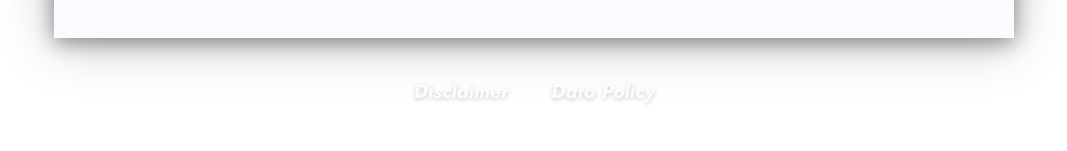
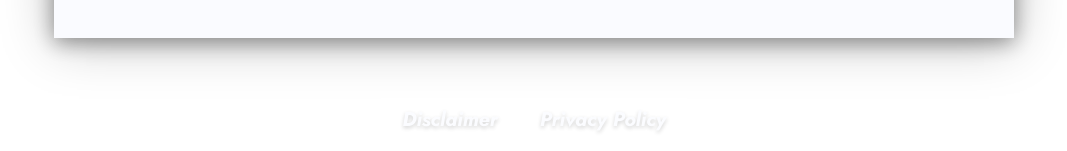
Before and after one commit to terra-utopia/terra-utopia-website, a Nuxt app: page / in a window 1280 px wide. Shown: the part 2906-3057 px from the top of the page, without its empty margins (106-1173 px from the left). Built offline with nearby package versions, Linux system fonts and the light colour scheme.

Commit message:
footer: improved

```diff
--- a/components/Footer.vue
+++ b/components/Footer.vue
@@ -16,7 +16,7 @@ export default {
         return{
             entries: [
                 { name: 'Disclaimer', to: '/disclaimer/' },
-                { name: 'Data Policy', to: '/dataPolicy/' },
+                { name: 'Privacy Policy', to: '/privacy-policy/' },
             ]
         }
     }
@@ -28,17 +28,20 @@ export default {
 
 .Footer {
     width: fit-content;
-    margin: auto;
+    margin: { left: auto; right: auto; top: 60px; bottom: 20px };
     display: flex;
     flex-flow: row;
+    flex-wrap: wrap;
     align-items: center;
+    justify-content: center;
     border-top: $nav-white-border;
-    margin-bottom: 20px;
+    padding-top: 6px;
+
 
     a {
         position: relative;  // for absolute positioned child '::before'
-        padding: 6px 16px;
-        @media (max-width: 1140px) { padding: 6px 8px; }
+        padding: 0px 16px;
+        @media (max-width: 1140px) { padding: 0px 8px; }
         margin: 0 16px;
         @media (max-width: 1300px) { margin: 0 5px; }
         text-align: center;
--- a/components/NavBar.vue
+++ b/components/NavBar.vue
@@ -26,7 +26,7 @@ export default {
             return entriesRaw.map(entry => Object.assign({ ...entry }, { active: entry.to === this.$route.path }));
         },
         activeEntry() {
-            const activeEntry = this.entries.filter(entry => { return entry.active; })[0];
+            const activeEntry = this.entries.filter(entry => { return entry.active; })[0];  // can be `undefined` (ie. if user is on a route like `/disclaimer` `/privacy-policy`)
             return activeEntry;
         },
     },
```
Also changed, not shown: pages/data-policy.vue (added), pages/dataPolicy.vue (deleted).
